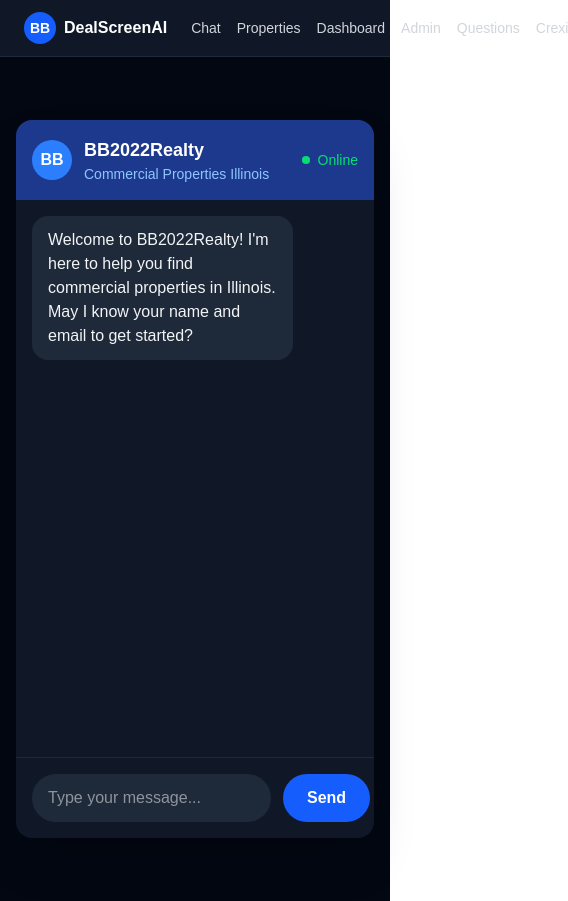
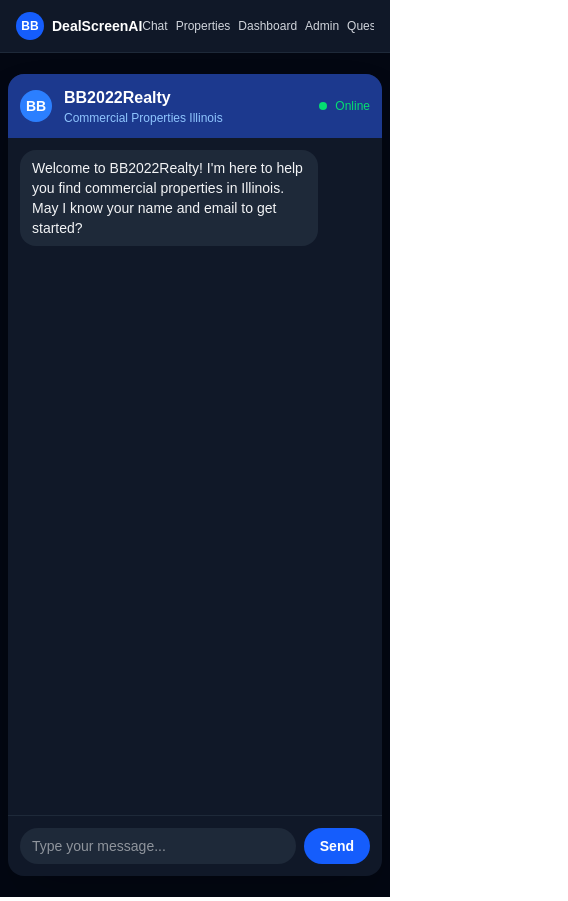
Before and after one commit to mihirrra/dealscreenai, a Next.js app in the folder frontend/: page / in a window 390 px wide. Shown: the whole page, 568 px wide, since content can reach past the window. Built offline with nearby package versions, Linux system fonts and the light colour scheme.

Commit message:
Mobile responsive design

```diff
--- a/frontend/app/layout.tsx
+++ b/frontend/app/layout.tsx
@@ -14,18 +14,20 @@ export default function RootLayout({
   return (
     <html lang="en">
       <body className="bg-gray-950">
-        <nav className="bg-gray-900 border-b border-gray-800 px-6 py-3 flex items-center gap-6">
-          <div className="flex items-center gap-2">
-            <div className="w-8 h-8 bg-blue-600 rounded-full flex items-center justify-center text-white text-sm font-bold">BB</div>
-            <span className="text-white font-bold">DealScreenAI</span>
-          </div>
-          <div className="flex gap-4 ml-auto">
-            <a href="/" className="text-gray-300 hover:text-white transition text-sm">Chat</a>
-            <a href="/properties" className="text-gray-300 hover:text-white transition text-sm">Properties</a>
-            <a href="/dashboard" className="text-gray-300 hover:text-white transition text-sm">Dashboard</a>
-            <a href="/admin" className="text-gray-300 hover:text-white transition text-sm">Admin</a>
-            <a href="/admin/questions" className="text-gray-300 hover:text-white transition text-sm">Questions</a>
-            <a href="/admin/crexi" className="text-gray-300 hover:text-white transition text-sm">Crexi</a>
+        <nav className="bg-gray-900 border-b border-gray-800 px-4 py-3">
+          <div className="flex items-center justify-between">
+            <div className="flex items-center gap-2">
+              <div className="w-7 h-7 bg-blue-600 rounded-full flex items-center justify-center text-white text-xs font-bold">BB</div>
+              <span className="text-white font-bold text-sm">DealScreenAI</span>
+            </div>
+            <div className="flex gap-2 md:gap-4 overflow-x-auto">
+              <a href="/" className="text-gray-300 hover:text-white transition text-xs md:text-sm whitespace-nowrap">Chat</a>
+              <a href="/properties" className="text-gray-300 hover:text-white transition text-xs md:text-sm whitespace-nowrap">Properties</a>
+              <a href="/dashboard" className="text-gray-300 hover:text-white transition text-xs md:text-sm whitespace-nowrap">Dashboard</a>
+              <a href="/admin" className="text-gray-300 hover:text-white transition text-xs md:text-sm whitespace-nowrap">Admin</a>
+              <a href="/admin/questions" className="text-gray-300 hover:text-white transition text-xs md:text-sm whitespace-nowrap">Questions</a>
+              <a href="/admin/crexi" className="text-gray-300 hover:text-white transition text-xs md:text-sm whitespace-nowrap">Crexi</a>
+            </div>
           </div>
         </nav>
         {children}
--- a/frontend/app/page.tsx
+++ b/frontend/app/page.tsx
@@ -72,30 +72,30 @@ export default function Home() {
     setLoading(false);
   };
 
-  return (
-    <main className="min-h-screen bg-gray-950 flex items-center justify-center p-4">
-      <div className="w-full max-w-2xl bg-gray-900 rounded-2xl shadow-2xl flex flex-col h-[85vh]">
+ return (
+    <main className="min-h-screen bg-gray-950 flex items-center justify-center p-2 md:p-4">
+      <div className="w-full max-w-2xl bg-gray-900 rounded-2xl shadow-2xl flex flex-col h-[95vh] md:h-[85vh]">
 
         {/* Header */}
-        <div className="bg-blue-900 rounded-t-2xl p-4 flex items-center gap-3">
-          <div className="w-10 h-10 bg-blue-500 rounded-full flex items-center justify-center text-white font-bold">
+        <div className="bg-blue-900 rounded-t-2xl p-3 md:p-4 flex items-center gap-3">
+          <div className="w-8 h-8 md:w-10 md:h-10 bg-blue-500 rounded-full flex items-center justify-center text-white font-bold text-sm">
             BB
           </div>
           <div>
-            <h1 className="text-white font-bold text-lg">BB2022Realty</h1>
-            <p className="text-blue-300 text-sm">Commercial Properties Illinois</p>
+            <h1 className="text-white font-bold text-base md:text-lg">BB2022Realty</h1>
+            <p className="text-blue-300 text-xs md:text-sm">Commercial Properties Illinois</p>
           </div>
           <div className="ml-auto flex items-center gap-2">
             <div className="w-2 h-2 bg-green-400 rounded-full"></div>
-            <span className="text-green-400 text-sm">Online</span>
+            <span className="text-green-400 text-xs md:text-sm">Online</span>
           </div>
         </div>
 
         {/* Messages */}
-        <div className="flex-1 overflow-y-auto p-4 space-y-4">
+        <div className="flex-1 overflow-y-auto p-3 md:p-4 space-y-3">
           {messages.map((msg, idx) => (
             <div key={idx} className={`flex ${msg.role === "user" ? "justify-end" : "justify-start"}`}>
-              <div className={`max-w-[80%] rounded-2xl px-4 py-3 ${
+              <div className={`max-w-[85%] md:max-w-[80%] rounded-2xl px-3 md:px-4 py-2 md:py-3 text-sm md:text-base ${
                 msg.role === "user"
                   ? "bg-blue-600 text-white"
                   : "bg-gray-800 text-gray-100"
@@ -119,12 +119,12 @@ export default function Home() {
 
           {/* NDA Banner */}
           {triggerNDA && (
-            <div className="bg-yellow-900 border border-yellow-500 rounded-2xl p-4 text-center">
-              <p className="text-yellow-300 font-bold mb-2">🎉 You Qualify!</p>
-              <p className="text-yellow-200 text-sm mb-3">Please sign our NDA to view exclusive listings</p>
+            <div className="bg-yellow-900 border border-yellow-500 rounded-2xl p-3 md:p-4 text-center">
+              <p className="text-yellow-300 font-bold mb-2 text-sm md:text-base">🎉 You Qualify!</p>
+              <p className="text-yellow-200 text-xs md:text-sm mb-3">Please sign our NDA to view exclusive listings</p>
 
-                <a href={`/nda?session=${sessionId}`}
-                className="bg-yellow-500 text-black px-6 py-2 rounded-full font-bold hover:bg-yellow-400 transition"
+               <a href={`/nda?session=${sessionId}`}
+                className="bg-yellow-500 text-black px-4 md:px-6 py-2 rounded-full font-bold hover:bg-yellow-400 transition text-sm"
               >
                 Sign NDA Now
               </a>
@@ -135,19 +135,19 @@ export default function Home() {
         </div>
 
         {/* Input */}
-        <div className="p-4 border-t border-gray-800 flex gap-3">
+        <div className="p-3 md:p-4 border-t border-gray-800 flex gap-2">
           <input
             type="text"
             value={input}
             onChange={(e) => setInput(e.target.value)}
             onKeyDown={(e) => e.key === "Enter" && sendMessage()}
             placeholder="Type your message..."
-            className="flex-1 bg-gray-800 text-white rounded-full px-4 py-3 outline-none focus:ring-2 focus:ring-blue-500"
+            className="flex-1 bg-gray-800 text-white rounded-full px-3 md:px-4 py-2 md:py-3 outline-none focus:ring-2 focus:ring-blue-500 text-sm"
           />
           <button
             onClick={sendMessage}
             disabled={loading}
-            className="bg-blue-600 hover:bg-blue-500 text-white rounded-full px-6 py-3 font-bold transition disabled:opacity-50"
+            className="bg-blue-600 hover:bg-blue-500 text-white rounded-full px-4 md:px-6 py-2 md:py-3 font-bold transition disabled:opacity-50 text-sm"
           >
             Send
           </button>
@@ -155,5 +155,5 @@ export default function Home() {
 
       </div>
     </main>
-  );
-}
+ )
+};
```
